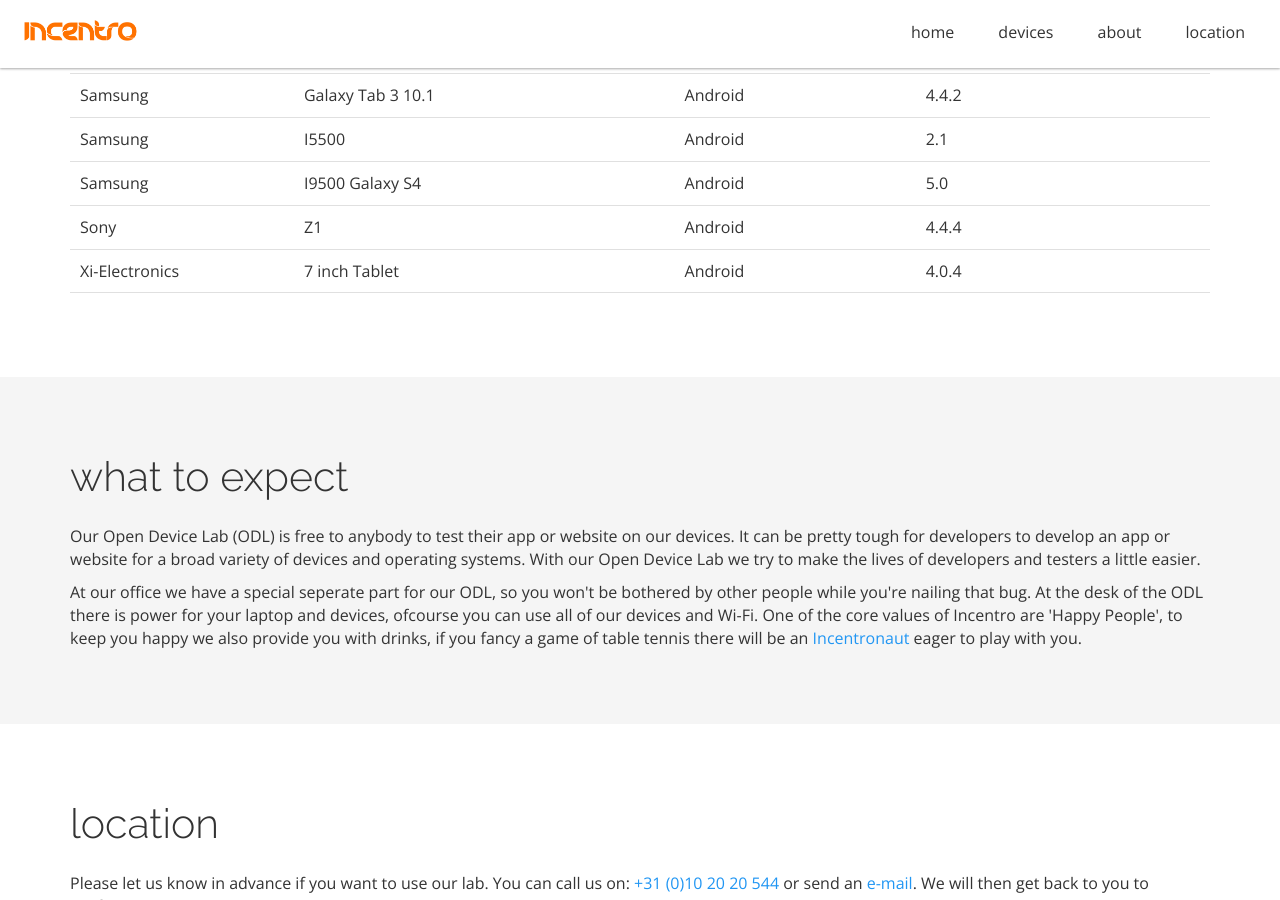
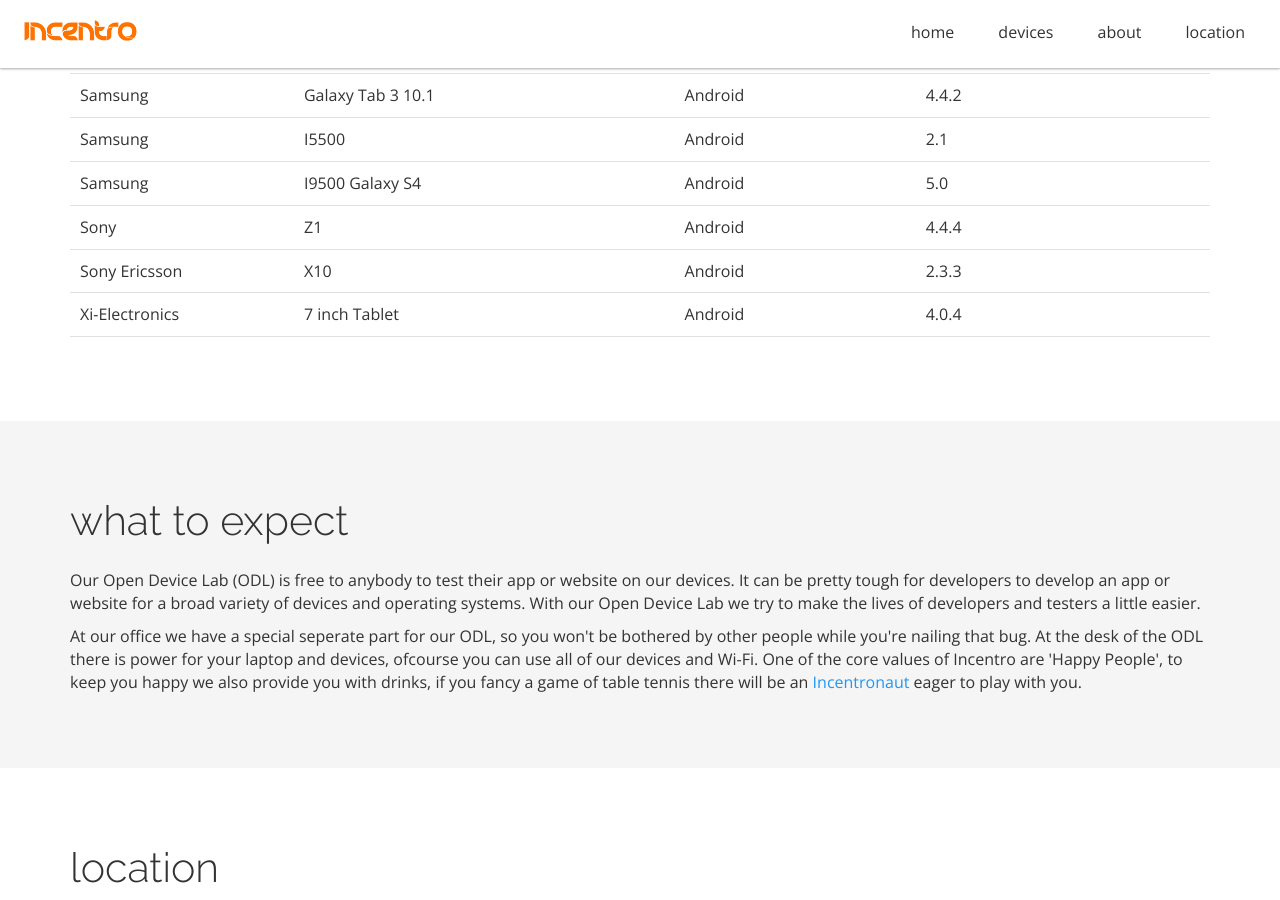
Before and after one commit to incentro/devicelab, a Jekyll site: the page built from index.html, in a window 1280 px wide and 900 px high, scrolled down 1666 px. Built offline with Jekyll 4.4.1, drawn with Linux system fonts in a browser that asks for light colours; nearby versions of some CDN libraries; Markdown is read by kramdown in place of the engine named in the settings.

Commit message:
Update devicelist.yml

```diff
--- a/_data/devicelist.yml
+++ b/_data/devicelist.yml
@@ -175,6 +175,13 @@
   osversion: 4.4.4
 # Owner: Lisanne van Nieuwkerk
 
+- title: SonyEricssonX102.3.3
+  vendor: Sony Ericsson
+  device: X10
+  os: Android
+  osversion: 2.3.3
+# Owner: Nils Denecke
+
 - title: Xi-Electronics4.0.4
   vendor: Xi-Electronics
   device: 7 inch Tablet
```
